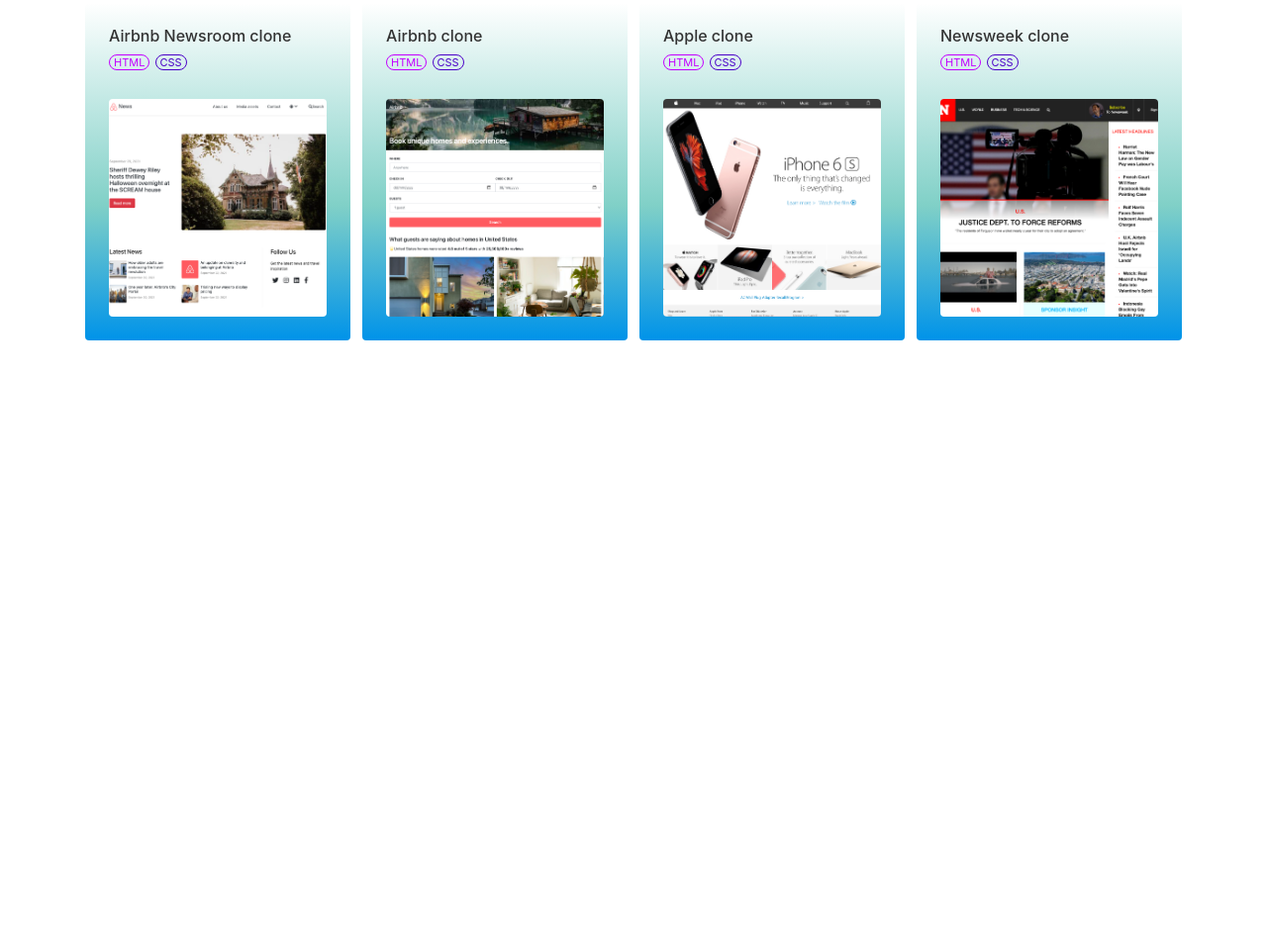
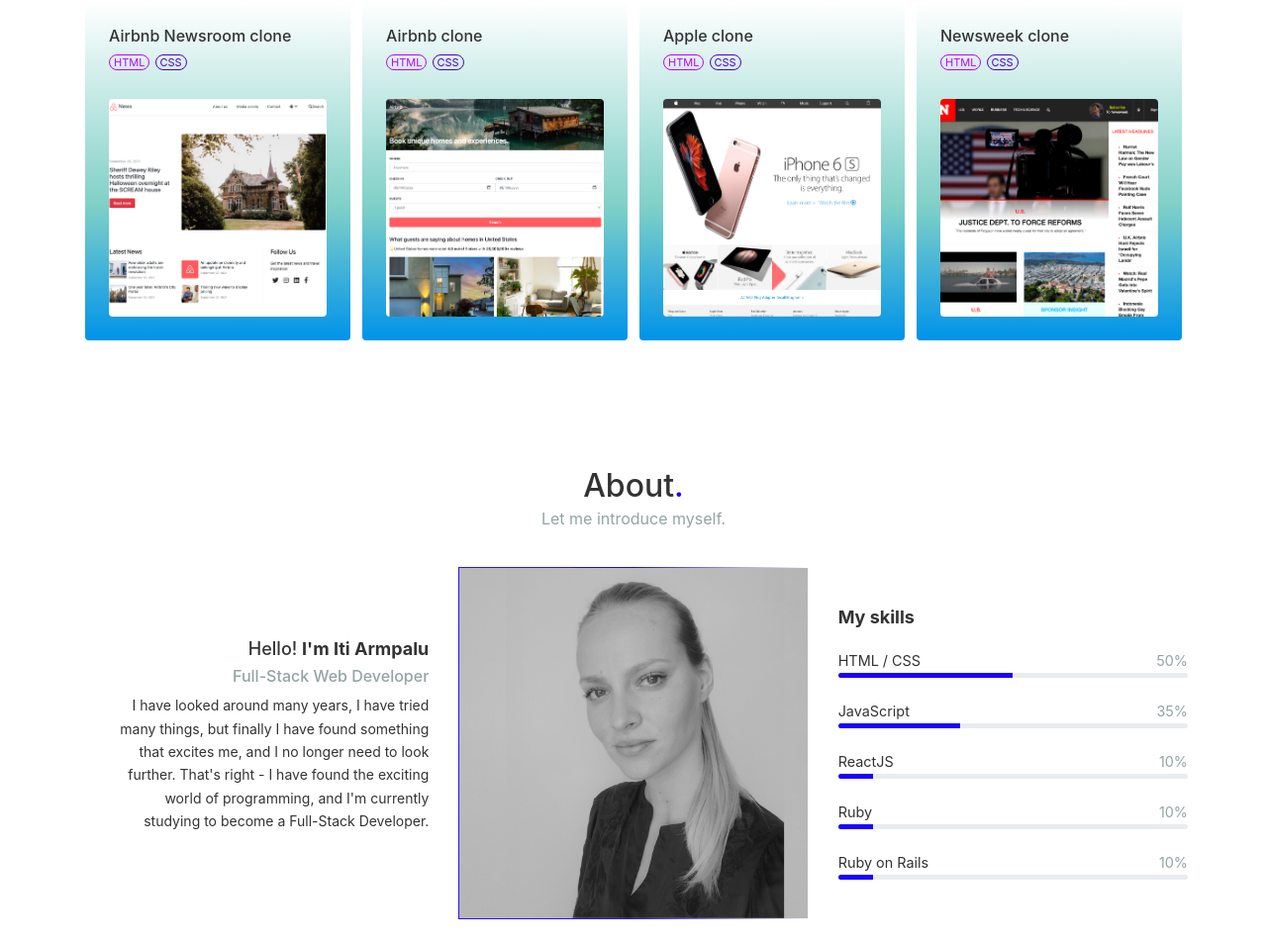
Before and after one commit to iti-armpalu/portfolio, a plain HTML site: page index.html in a window 1280 px wide. Shown: the part 858-1811 px from the top of the page at 99% size. Before the commit the page ends 1262 px from the top, so only its background shows below. Drawn offline with nearby package versions, Linux system fonts and the light colour scheme.

Commit message:
About section

```diff
--- a/index.html
+++ b/index.html
@@ -172,6 +172,80 @@
       </div>
     </div>
 
+    <!-- About section -->
+    <div class="container-fluid">
+      <div class="about-wrap" id="about">
+        <div class="section-title">
+          <h2>About<span>.</span></h2>
+          <p>Let me introduce myself.</p>
+        </div>
+        <div class="row align-items-center">
+          <div class="col-12 col-md-4">
+            <div class="about-intro">
+              <h5>Hello! <b>I'm Iti Armpalu</b></h5>
+              <h6>Full-Stack Web Developer</h6>
+              <p>I have looked around many years, I have tried many things, but finally I have found something that excites me,  and I no longer need to look further. That's right - I have found the exciting world of programming, and I'm currently studying to become a Full-Stack Developer.</p>
+            </div>
+          </div>
+          <div class="col-12 col-md-4 order-3 order-md-2">
+            <div class="aspectRatioBox-image about-image" style="background-image: url(./images/iti-bio-pic.png);">
+            </div>
+          </div>
+          <div class="col-12 col-md-4 order-2 order-md-3">
+            <div class="about-skills">
+              <h5><b>My skills</b></h5>
+              <div class="skill">
+                <div  class="d-flex justify-content-between">
+                  <small>HTML / CSS</small>
+                  <small class="skill-percentage">50%</small>
+                </div>
+                <div class="progress" style="height: 5px;">
+                  <div class="progress-bar progress-bar-bg" role="progressbar" style="width: 50%;" aria-valuenow="50" aria-valuemin="0" aria-valuemax="100"></div>
+                </div>
+                <div class="skill">
+                  <div  class="d-flex justify-content-between">
+                  <small>JavaScript</small>
+                  <small class="skill-percentage">35%</small>
+                </div>
+                  <div class="progress" style="height: 5px;">
+                    <div class="progress-bar progress-bar-bg" role="progressbar" style="width: 35%;" aria-valuenow="35" aria-valuemin="0" aria-valuemax="100"></div>
+                  </div>
+                </div>
+                <div class="skill">
+                  <div  class="d-flex justify-content-between">
+                  <small>ReactJS</small>
+                  <small class="skill-percentage">10%</small>
+                </div>
+                  <div class="progress" style="height: 5px;">
+                    <div class="progress-bar progress-bar-bg" role="progressbar" style="width: 10%;" aria-valuenow="10" aria-valuemin="0" aria-valuemax="100"></div>
+                  </div>
+                </div>
+                <div class="skill">
+                  <div  class="d-flex justify-content-between">
+                  <small>Ruby</small>
+                  <small class="skill-percentage">10%</small>
+                </div>
+                  <div class="progress" style="height: 5px;">
+                    <div class="progress-bar progress-bar-bg" role="progressbar" style="width: 10%;" aria-valuenow="10" aria-valuemin="0" aria-valuemax="100"></div>
+                  </div>
+                </div>
+                <div class="skill">
+                  <div  class="d-flex justify-content-between">
+                    <small>Ruby on Rails</small>
+                    <small class="skill-percentage">10%</small>
+                  </div>
+                  <div class="progress" style="height: 5px;">
+                    <div class="progress-bar progress-bar-bg" role="progressbar" style="width: 10%;" aria-valuenow="10" aria-valuemin="0" aria-valuemax="100"></div>
+                  </div>
+                </div>
+
+              </div>
+            </div>
+          </div>
+        </div>
+      </div>
+    </div>
+
 
     <!-- JavaScript, you need this for the drop down buttons to work -->
     <!-- jQuery first, then Bootstrap JS -->
--- a/style.css
+++ b/style.css
@@ -51,6 +51,12 @@
 }
 
 .aspectRatioBox-portfolio {
+  padding-top: calc(1 / 1 * 100%);
+  background-size: cover;
+  background-position: center;
+}
+
+.aspectRatioBox-image {
   padding-top: calc(1 / 1 * 100%);
   background-size: cover;
   background-position: center;
@@ -319,3 +325,67 @@
 }
 
 /* ----------------------- */
+
+/* About */
+
+.about-wrap {
+  margin-top: 80px;
+  padding-top: 24px;
+  padding-bottom: 24px;
+}
+
+.about-intro h5, .about-skills h5 {
+  font-size: 18px;
+}
+
+.about-intro {
+  text-align: end;
+  margin-left: 40px;
+}
+
+.about-intro h6 {
+  color: #95a3a4;
+}
+
+.about-intro p {
+  font-size: 14px;
+}
+
+.about-image {
+  border: 1px solid;
+  border-image: linear-gradient(90deg, rgba(26, 0, 255, 0.9) 50%, rgba(255,255,255,1) 100%);
+  border-image-slice: 1;
+}
+
+.skill {
+  margin-top: 22px;
+}
+
+.skill-percentage {
+  color: #95a3a4;
+}
+
+.progress-bar-bg {
+  background-color: #1a00ff;
+}
+
+@media (max-width: 992px) {
+  .skill {
+    margin-top: 16px;
+  }
+}
+
+@media (max-width: 768px) {
+  .about-intro {
+    text-align: start;
+    margin-left: 0;
+    margin-right: 80px;
+    margin-bottom: 36px;
+  }
+
+  .about-skills {
+    margin-bottom: 36px;
+  }
+}
+
+/* ----------------------- */
```
Also changed, not shown: images/iti-bio-pic.png (added).
